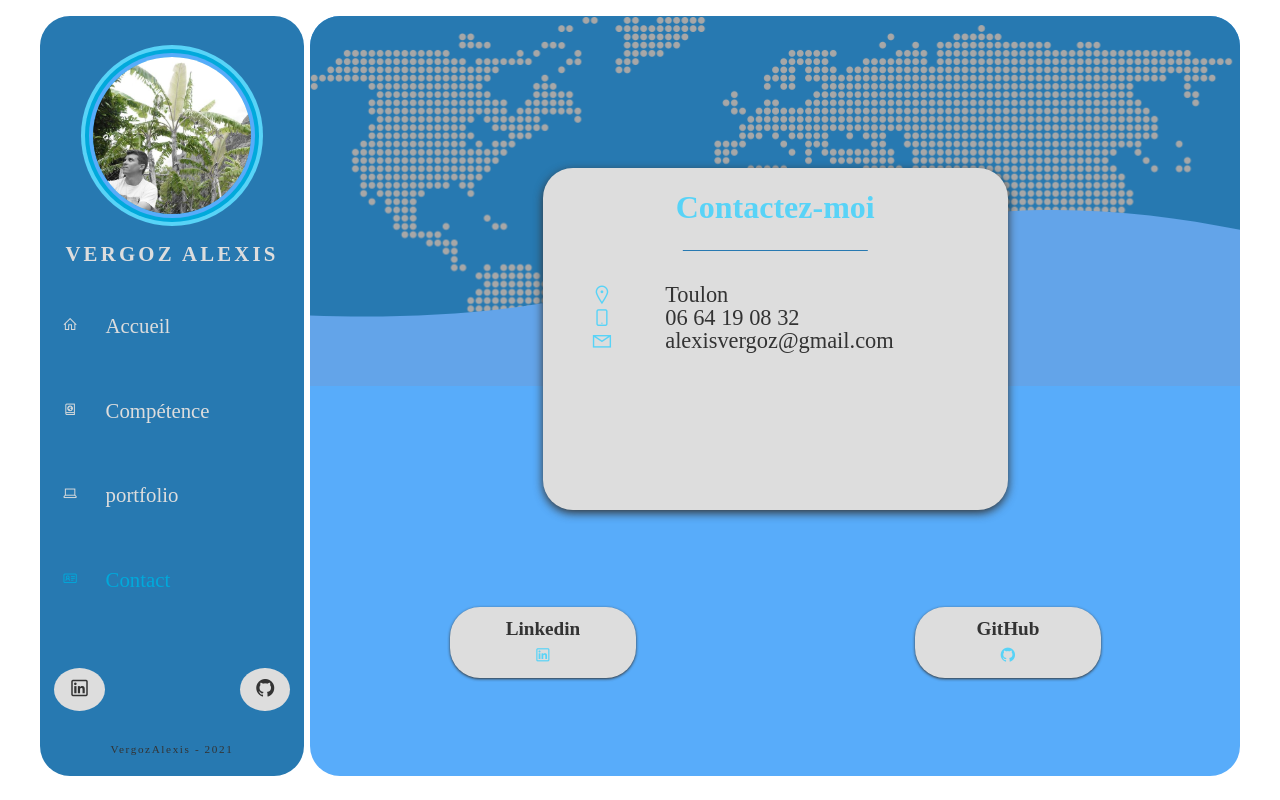
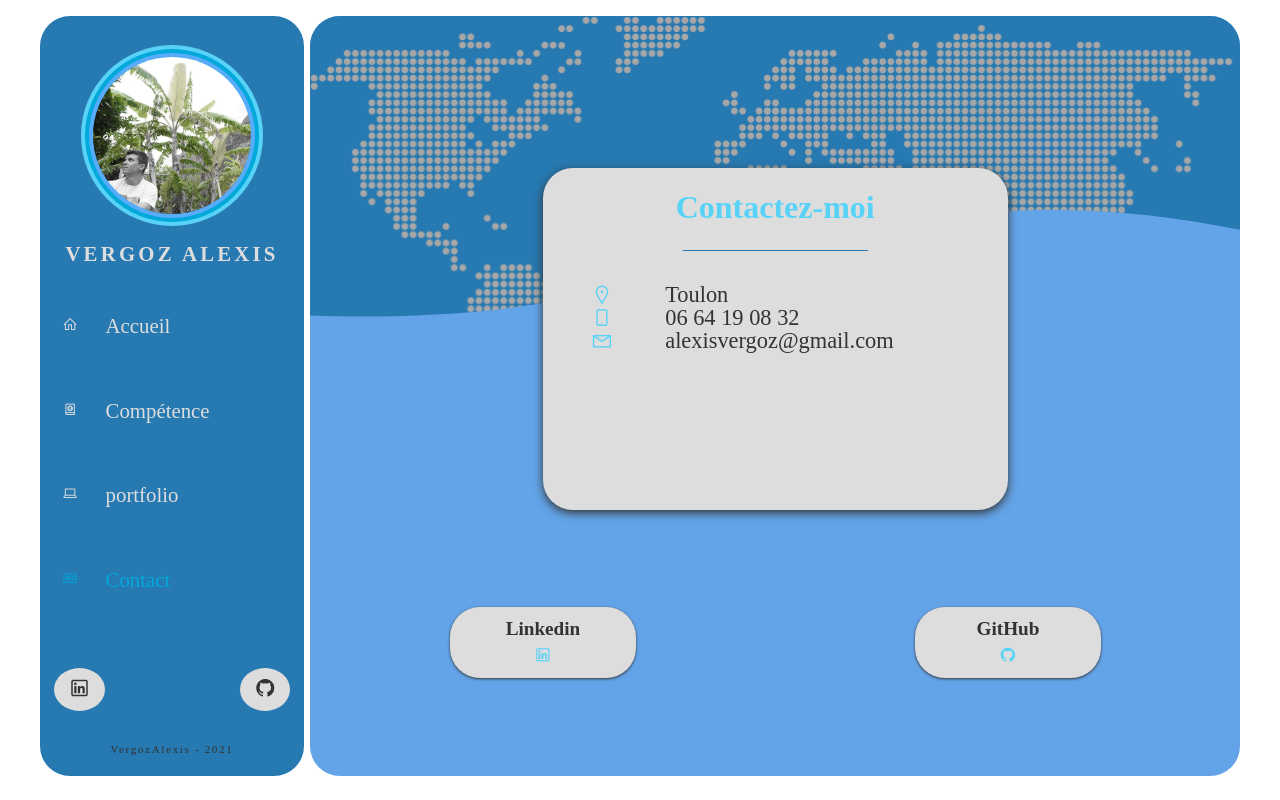
Before and after one commit to AlexisVergoz/react-cv, a React (Create React App) app: page /contact in a window 1280 px wide. Built offline with nearby package versions, Linux system fonts and the light colour scheme; a web font is replaced by a local one.

Commit message:
Update _contact.scss

```diff
--- a/src/styles/pages/_contact.scss
+++ b/src/styles/pages/_contact.scss
@@ -1,5 +1,5 @@
 .contactContent {
-  background: $color-3;
+  background: #63a4e9;
   border-radius: $borderRadius;
   width: 100%;
   overflow: hidden;
```
